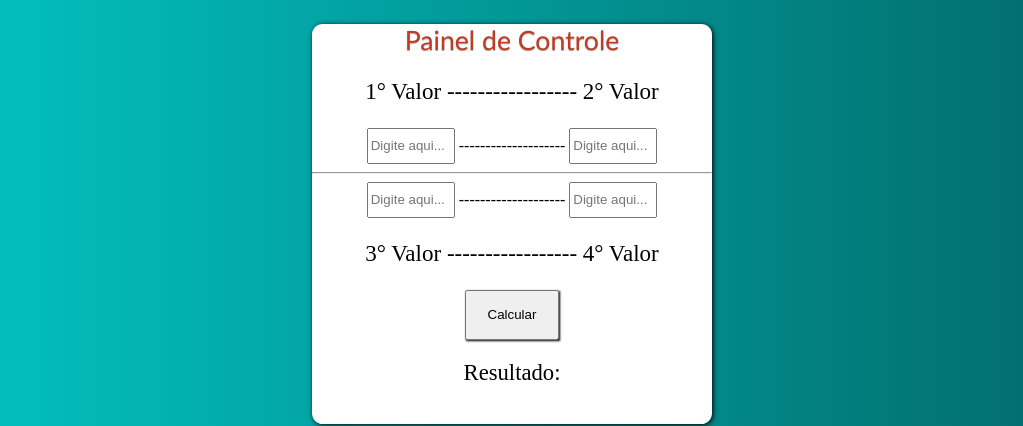
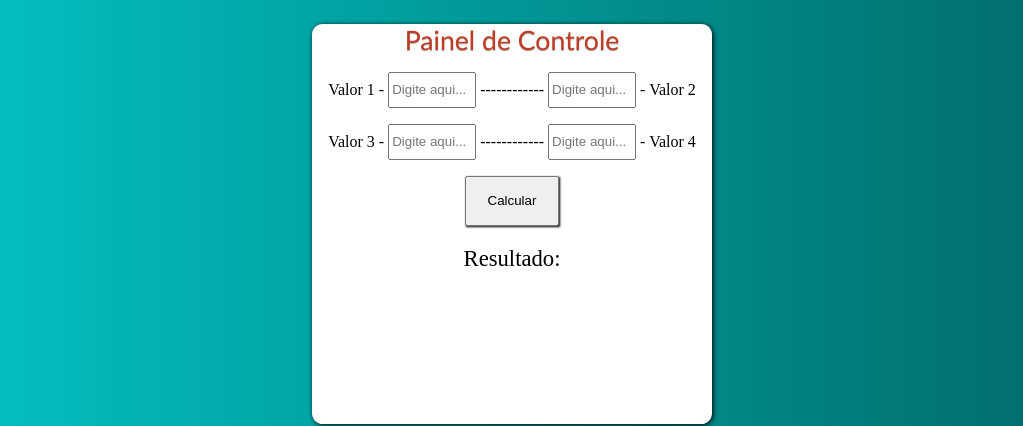
Before and after one commit to IsaacOliveira14/Regra-de-tres, a plain HTML site: page Project/regra_de_3.html in a window 1280 px wide. Shown: the part 77-503 px from the top of the page, without its empty margins (128-1151 px from the left). Drawn offline with Linux system fonts and the light colour scheme.

Commit message:
Revert "Removi partes desnecessárias"
This reverts commit 17e1820b13945d2c87236bce71a1e87ad9b094c5.

```diff
--- a/Project/regra_de_3.html
+++ b/Project/regra_de_3.html
@@ -11,22 +11,26 @@
     <header>
         <h1>Sistema de Regra de 3</h1>
     </header>
+
     <section>
 
         <div id="painel">
             Painel de Controle
         </div>
 
+            <p>
+                Valor 1 -
+                <input type="text" name="" id="n1" class="box-input" placeholder="Digite aqui...">
+                ------------
+                <input type="text" name="" id="n2" class="box-input" placeholder="Digite aqui..."> - Valor 2
+            </p>
 
-            <p class="values">1° Valor ----------------- 2° Valor</p><input type="text" name="" id="n1" placeholder="Digite aqui...">
-            --------------------
-            <input type="text" name="" id="n2" placeholder="Digite aqui...">
-
-        <hr>
-
-            <input type="text" name="" id="n3" placeholder="Digite aqui...">
-            --------------------
-            <input type="text" name="" id="n4" placeholder="Digite aqui..."> <p class="values">3° Valor ----------------- 4° Valor</p>
+            <p>
+                Valor 3 -
+                <input type="text" name="" id="n3" class="box-input" placeholder="Digite aqui...">
+                ------------
+                <input type="text" name="" id="n4" class="box-input" placeholder="Digite aqui..."> - Valor 4
+            </p>
 
         <input type="button" value="Calcular" onclick="calcular()" id="btn">
 
```
